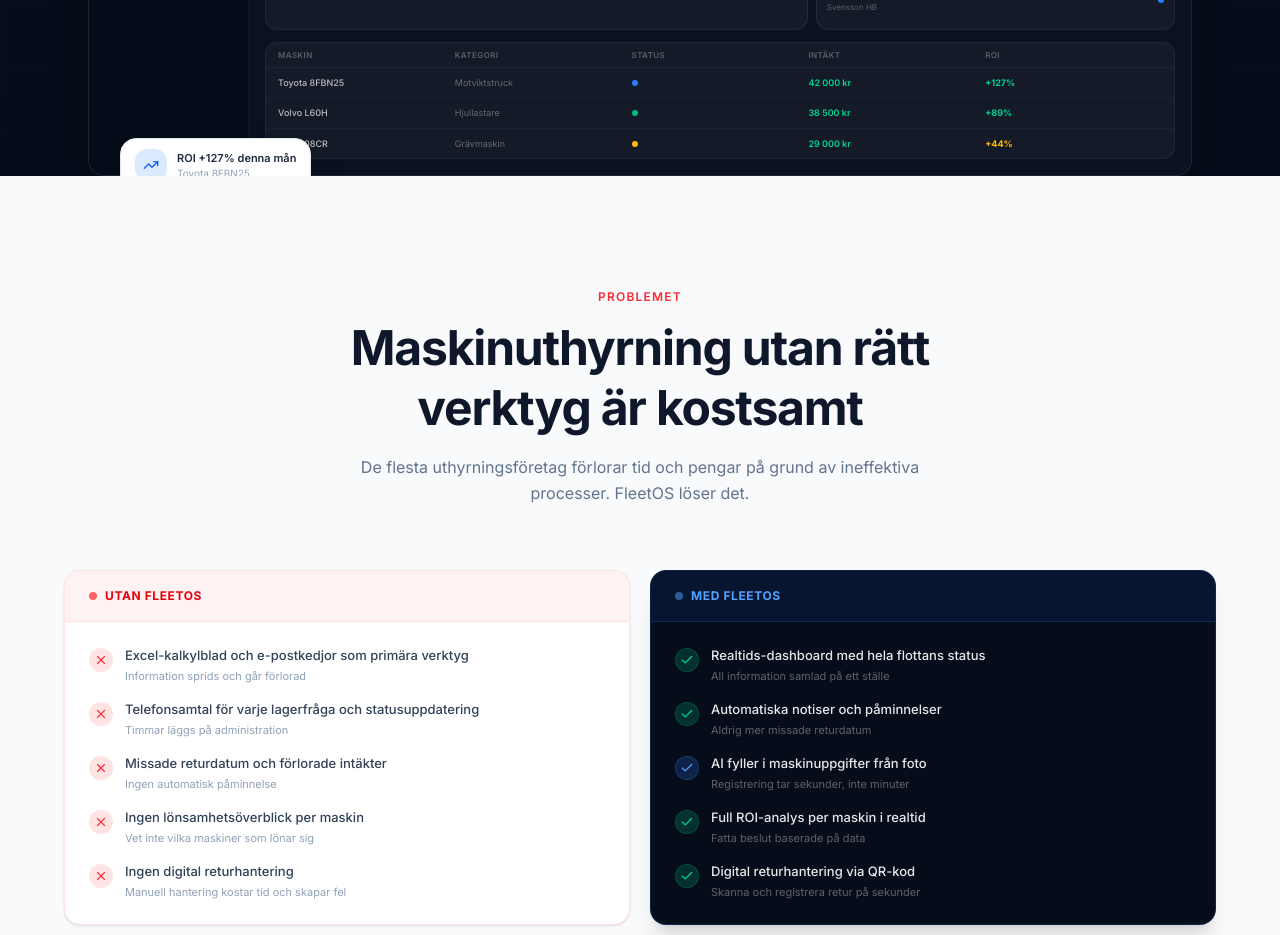
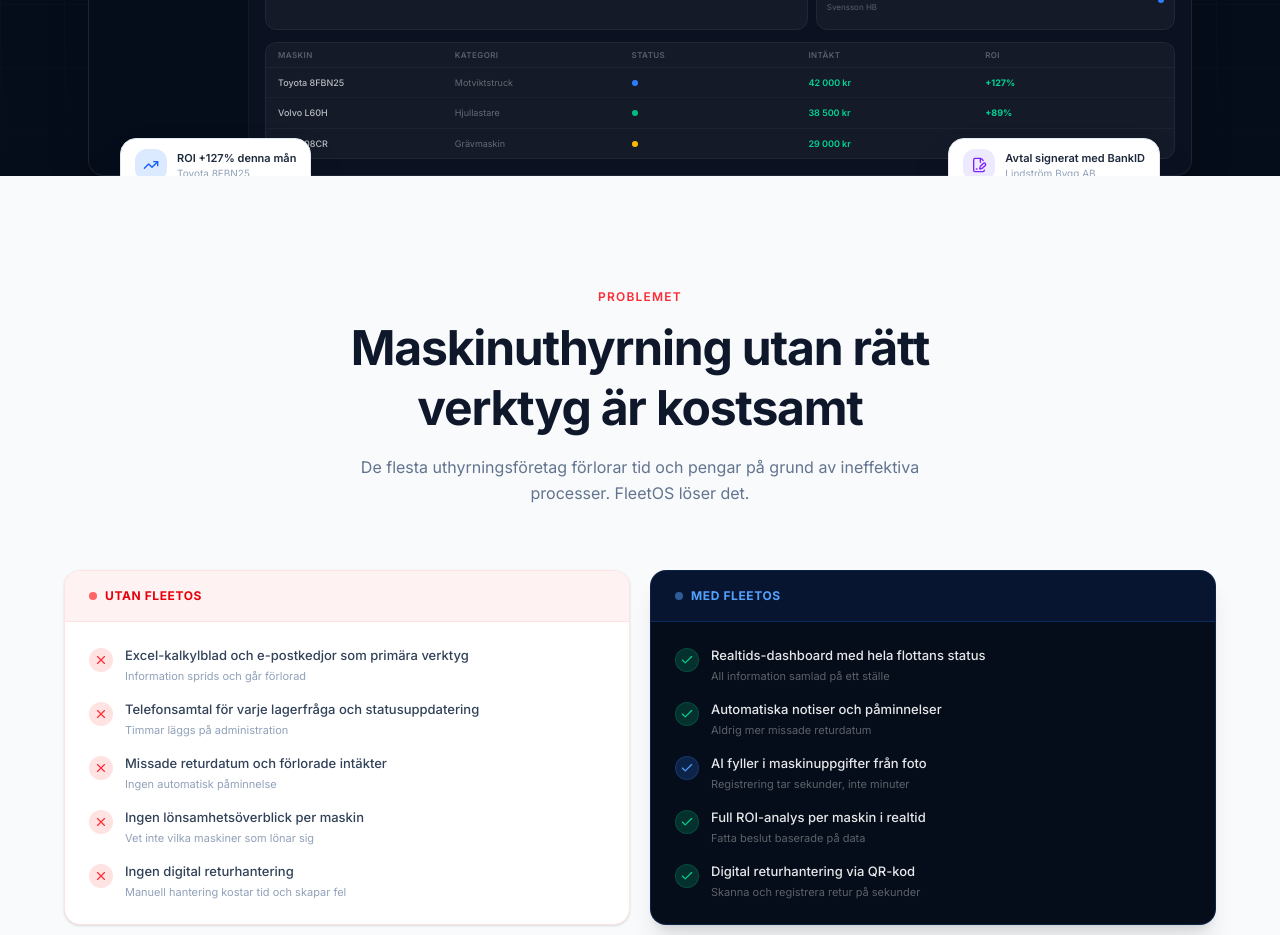
Before and after one commit to DavidWestlundcode/Fleetrent, a Next.js app: page / in a window 1280 px wide. Shown: the part 1020-1955 px from the top of the page. Built offline with nearby package versions, Linux system fonts and the light colour scheme.

Commit message:
Add third floating notification card to landing page hero

```diff
--- a/src/app/globals.css
+++ b/src/app/globals.css
@@ -37,6 +37,11 @@ body {
   50% { transform: translateY(-7px); }
 }
 
+@keyframes float3 {
+  0%, 100% { transform: translateY(0px); }
+  50% { transform: translateY(-9px); }
+}
+
 @keyframes spin-slow {
   from { transform: rotate(0deg); }
   to { transform: rotate(360deg); }
@@ -54,6 +59,7 @@ body {
 
 .animate-float { animation: float 5s ease-in-out infinite; }
 .animate-float2 { animation: float2 7s ease-in-out 2.5s infinite; }
+.animate-float3 { animation: float3 6s ease-in-out 1.2s infinite; }
 .animate-spin-slow { animation: spin-slow 10s linear infinite; }
 .animate-shimmer {
   background: linear-gradient(90deg, transparent, rgba(255,255,255,0.06), transparent);
--- a/src/app/page.tsx
+++ b/src/app/page.tsx
@@ -655,6 +655,15 @@ export default function LandingPage() {
               <div>
                 <p className="text-[11px] font-semibold text-slate-800">ROI +127% denna mån</p>
                 <p className="text-[10px] text-slate-400">Toyota 8FBN25</p>
+              </div>
+            </div>
+            <div className="absolute -bottom-4 right-8 z-20 hidden lg:flex items-center gap-2.5 bg-white rounded-2xl border border-slate-200 shadow-2xl px-3.5 py-2.5 animate-float3">
+              <div className="w-8 h-8 bg-violet-100 rounded-xl flex items-center justify-center shrink-0">
+                <FileSignature className="w-4 h-4 text-violet-600" />
+              </div>
+              <div>
+                <p className="text-[11px] font-semibold text-slate-800">Avtal signerat med BankID</p>
+                <p className="text-[10px] text-slate-400">Lindström Bygg AB</p>
               </div>
             </div>
             <DashboardMockup />
```
